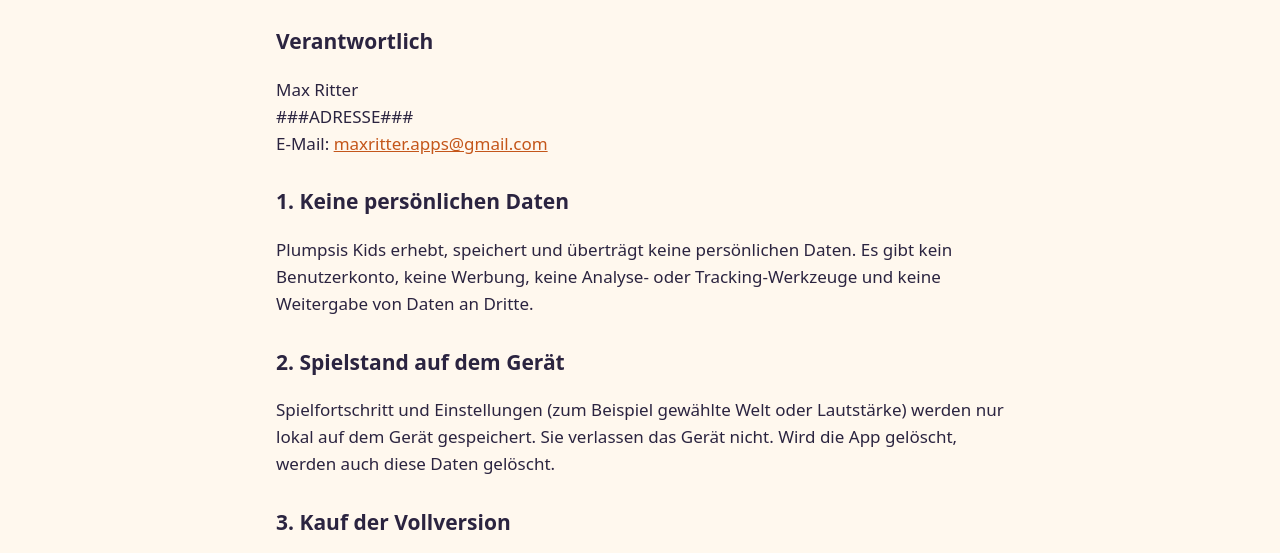
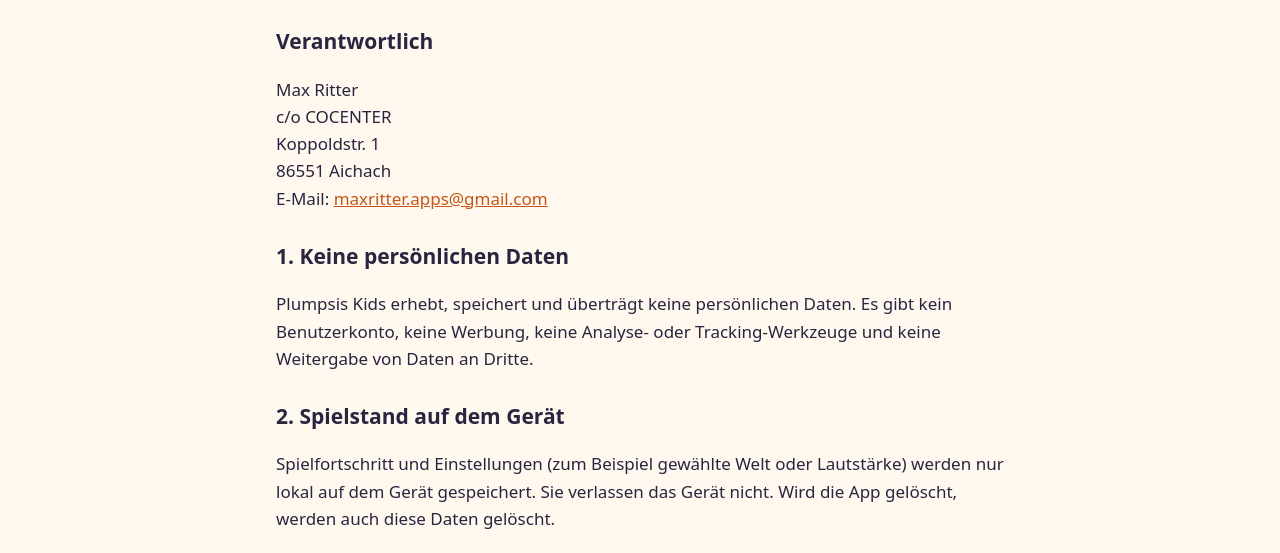
Before and after one commit to ritterclangames/ritterclangames.github.io, a plain HTML site: page datenschutz-plumpsis-kids.html in a window 1280 px wide. Shown: the part 177-730 px from the top of the page. Drawn offline with Linux system fonts and the light colour scheme.

Commit message:
Add files via upload

```diff
--- a/datenschutz-plumpsis-kids.html
+++ b/datenschutz-plumpsis-kids.html
@@ -3,7 +3,7 @@
 <h1>Datenschutzerklärung – Plumpsis Kids</h1>
 <p class="muted">Stand: Oktober 2026</p>
 <h2>Verantwortlich</h2>
-<p>Max Ritter<br>###ADRESSE###<br>E-Mail: <a href="mailto:maxritter.apps@gmail.com">maxritter.apps@gmail.com</a></p>
+<p>Max Ritter<br>c/o COCENTER<br>Koppoldstr. 1<br>86551 Aichach<br>E-Mail: <a href="mailto:maxritter.apps@gmail.com">maxritter.apps@gmail.com</a></p>
 <h2>1. Keine persönlichen Daten</h2>
 <p>Plumpsis Kids erhebt, speichert und überträgt keine persönlichen Daten. Es gibt kein Benutzerkonto, keine Werbung, keine Analyse- oder Tracking-Werkzeuge und keine Weitergabe von Daten an Dritte.</p>
 <h2>2. Spielstand auf dem Gerät</h2>
```
Also changed, not shown: impressum.html (+1 -1 lines).
